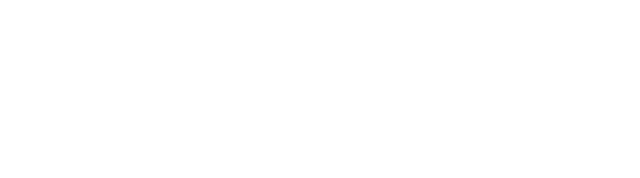
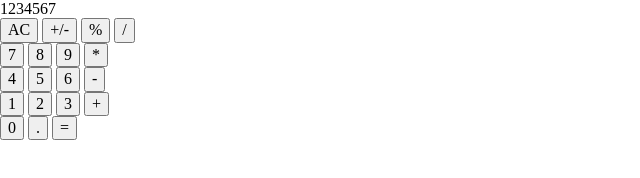
Before and after one commit to conterating/interactive-calculator, a plain HTML site: page index.html in a window 1280 px wide. Shown: the whole page, without its empty margins (0-640 px from the left). Drawn offline with Linux system fonts and the light colour scheme.

Commit message:
Implemented html markup for calculator

```diff
--- a/index.html
+++ b/index.html
@@ -8,5 +8,40 @@
     <link rel="stylesheet" href="css/normalize.css" />
     <script src="js/main.js" defer></script>
   </head>
-  <body></body>
+  <body>
+    <div class="calculator-container">
+      <div>1234567</div>
+      <div class="calc-buttons">
+        <div class="row-1">
+          <button class="clear-button button function-button">AC</button>
+          <button class="sign-change-button button function-button">+/-</button>
+          <button class="percentage-button button function-button">%</button>
+          <button class="divide-button button operation-button">/</button>
+        </div>
+        <div class="row-2">
+          <button class="seven-button button number-button">7</button>
+          <button class="eight-button button number-button">8</button>
+          <button class="nine-button button number-button">9</button>
+          <button class="multiply-button button operation-button">*</button>
+        </div>
+        <div class="row-3">
+          <button class="four-button button number-button">4</button>
+          <button class="five-button button number-button">5</button>
+          <button class="six-button button number-button">6</button>
+          <button class="subtract-button button operation-button">-</button>
+        </div>
+        <div class="row-4">
+          <button class="one-button button number-button">1</button>
+          <button class="two-button button number-button">2</button>
+          <button class="three-button button number-button">3</button>
+          <button class="add-button button operation-button">+</button>
+        </div>
+        <div class="row-5">
+          <button class="zero-button button">0</button>
+          <button class="decimal-button button function-button">.</button>
+          <button class="equal-button button operation-button">=</button>
+        </div>
+      </div>
+    </div>
+  </body>
 </html>
--- a/js/main.js
+++ b/js/main.js
@@ -21,3 +21,15 @@ function multiply(num1, num2) {
 function divide(num1, num2) {
   return num1 / num2;
 }
+
+function operate() {
+  if (operator === "+") {
+    add(num1, num2);
+  } else if (operator === "-") {
+    subtract(num1, num2);
+  } else if (operator === "*") {
+    multiply(num1, num2);
+  } else if (operator === "/") {
+    divide(num1, num2);
+  }
+}
```
